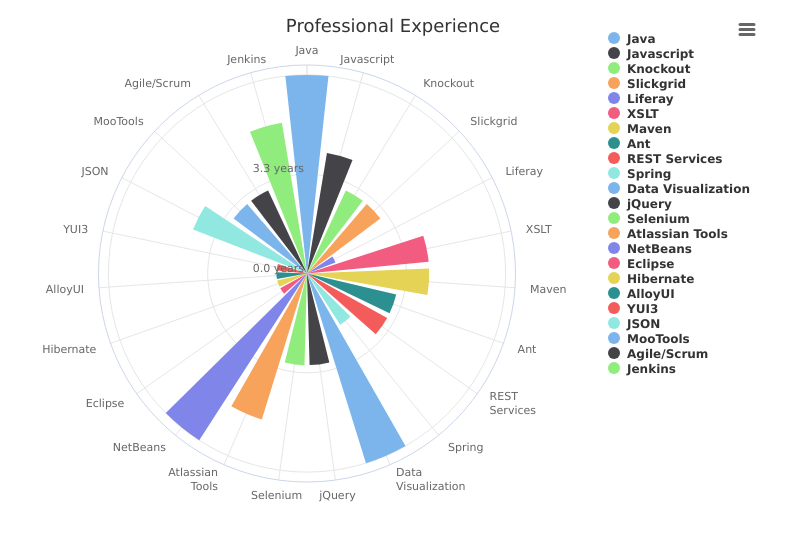
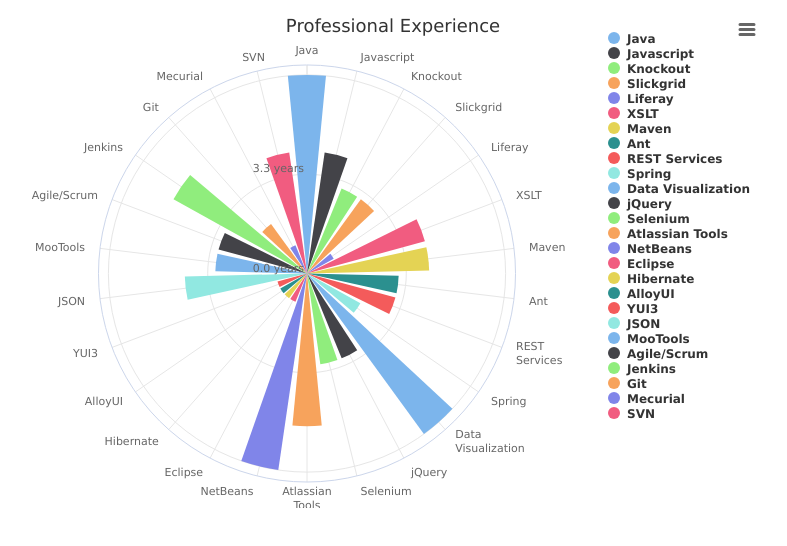
Before and after one commit to origineil02/code-samples, a plain HTML site: page SandBox/src/main/java/code/samples/highcharts/Experience.html in a window 1280 px wide. Shown: the whole page, without its empty margins (247-1034 px from the left). Drawn offline with nearby package versions, Linux system fonts and the light colour scheme.

Commit message:
Code Samples : Experience : adding technologies

```diff
--- a/SandBox/src/main/java/code/samples/highcharts/Experience.html
+++ b/SandBox/src/main/java/code/samples/highcharts/Experience.html
@@ -40,7 +40,13 @@
           {'JSON': 4},
           {'MooTools': 3},
           {'Agile/Scrum': 3},
-          {Jenkins: 5}
+          {Jenkins: 5},
+
+          {Git : 2},
+          {Mecurial : 1},
+          {SVN : 4}
+
+
         ]
         var vm = {
           experience: function() {
```
